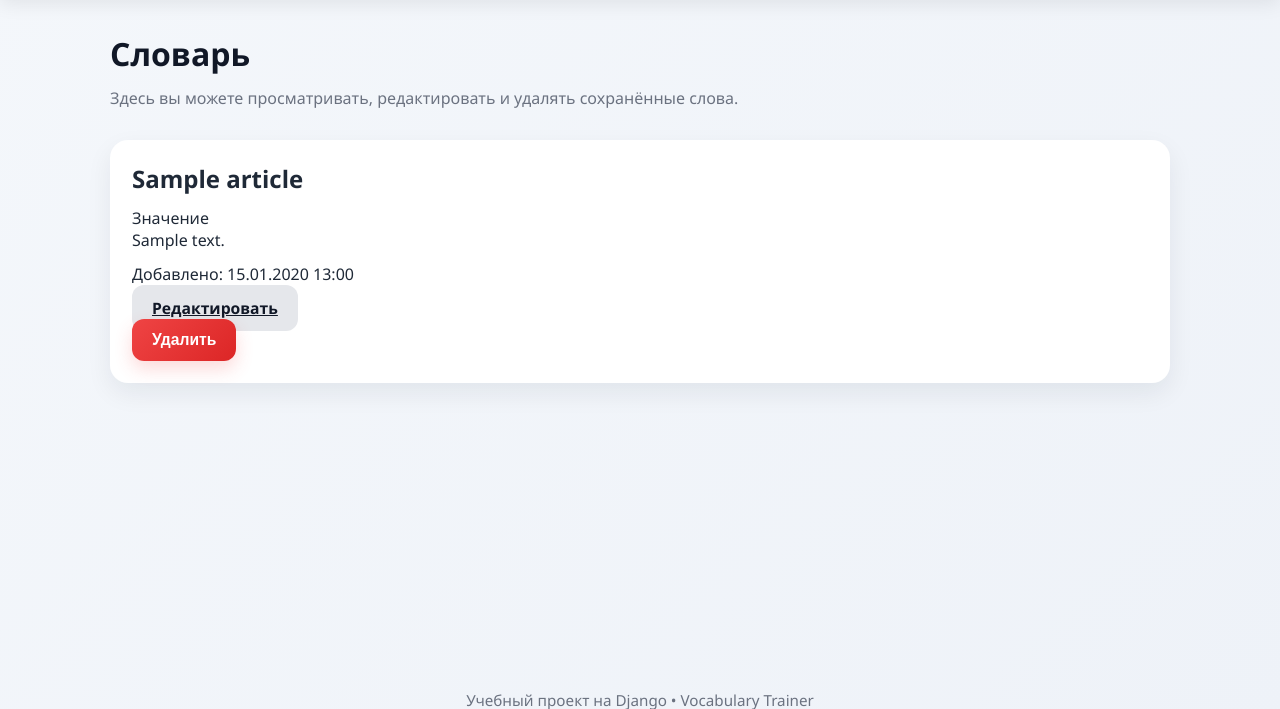
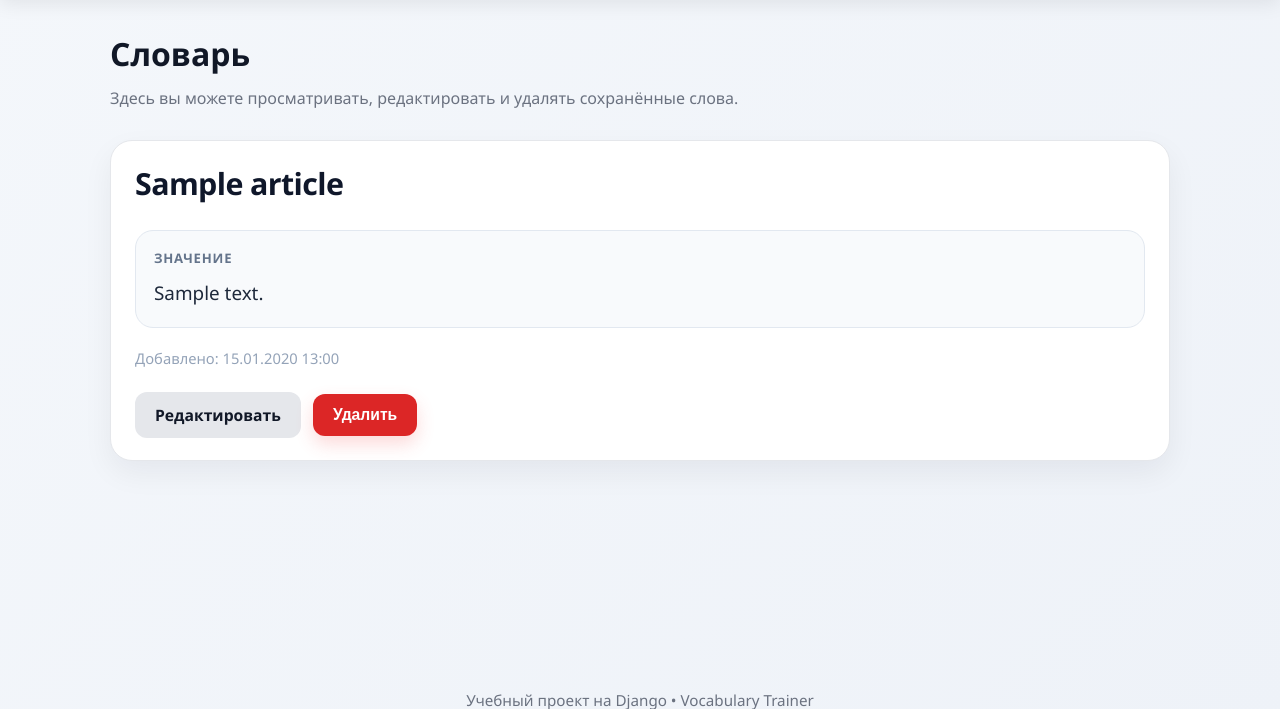
Before and after one commit to lafeya-lamos/webprogram-Word-book, a Django app: page /articles/ in a window 1280 px wide. Shown: the part 70-779 px from the top of the page. Run offline with Django 4.2, Linux system fonts and the light colour scheme; tables that the repository leaves empty hold one stand-in row (values such as "Sample post").

Commit message:
add(edit): добавить интерфейс редактирования слов
Обновлены CSS-стили для формы редактирования и кнопок

```diff
--- a/static/css/style.css
+++ b/static/css/style.css
@@ -525,3 +525,168 @@ textarea {
     color: #991b1b;
     border: 1px solid #fecaca;
 }
+
+/* ===== 表单卡片 ===== */
+.form-card {
+    max-width: 760px;
+    margin: 0 auto;
+}
+
+/* ===== 删除表单按钮同行 ===== */
+.delete-form {
+    margin: 0;
+}
+
+/* ===== 操作按钮组 ===== */
+.card-actions {
+    display: flex;
+    gap: 12px;
+    flex-wrap: wrap;
+    align-items: center;
+    margin-top: 18px;
+}
+
+/* ===== 单词列表卡片 ===== */
+.word-card {
+    background: #ffffff;
+    border: 1px solid #e5e7eb;
+    border-radius: 22px;
+    padding: 26px 24px 22px;
+    box-shadow: 0 12px 30px rgba(15, 23, 42, 0.06);
+    transition: all 0.22s ease;
+    display: flex;
+    flex-direction: column;
+    gap: 18px;
+}
+
+.word-card:hover {
+    transform: translateY(-4px);
+    box-shadow: 0 18px 36px rgba(15, 23, 42, 0.10);
+    border-color: #dbeafe;
+}
+
+/* ===== 卡片顶部 ===== */
+.word-card-header {
+    display: flex;
+    justify-content: space-between;
+    align-items: flex-start;
+    gap: 14px;
+}
+
+/* ===== 单词主标题 ===== */
+.word-main {
+    font-size: 1.9rem;
+    font-weight: 800;
+    color: #0f172a;
+    line-height: 1.15;
+    margin: 0 0 10px;
+    letter-spacing: -0.02em;
+    word-break: break-word;
+}
+
+/* ===== badge：Слово ===== */
+.word-badge {
+    display: inline-block;
+    font-size: 0.78rem;
+    font-weight: 700;
+    color: #2563eb;
+    background: #eff6ff;
+    border: 1px solid #bfdbfe;
+    padding: 6px 12px;
+    border-radius: 999px;
+    letter-spacing: 0.02em;
+}
+
+/* ===== 释义区域 ===== */
+.word-meaning-block {
+    background: #f8fafc;
+    border: 1px solid #e2e8f0;
+    border-radius: 18px;
+    padding: 18px 18px 16px;
+}
+
+.meaning-label {
+    font-size: 0.82rem;
+    font-weight: 700;
+    color: #64748b;
+    text-transform: uppercase;
+    letter-spacing: 0.06em;
+    margin: 0 0 10px;
+}
+
+.word-meaning {
+    font-size: 1.18rem;
+    line-height: 1.8;
+    color: #1e293b;
+    margin: 0;
+    word-break: break-word;
+}
+
+/* ===== 时间信息 ===== */
+.card-date {
+    font-size: 0.92rem;
+    color: #94a3b8;
+    margin: 0;
+    padding-top: 2px;
+}
+
+/* ===== 按钮区域 ===== */
+.card-actions {
+    display: flex;
+    gap: 12px;
+    flex-wrap: wrap;
+    align-items: center;
+    margin-top: 6px;
+}
+
+/* ===== 去掉编辑按钮链接下划线 ===== */
+.btn-link-reset,
+.btn-link-reset:hover,
+.btn-link-reset:focus,
+.btn-link-reset:active,
+.btn-link-reset:visited {
+    text-decoration: none !important;
+}
+
+/* ===== 删除表单不额外占位 ===== */
+.delete-form {
+    margin: 0;
+}
+
+/* ===== 让列表更像卡片墙 ===== */
+.card-grid {
+    display: grid;
+    grid-template-columns: repeat(auto-fit, minmax(290px, 1fr));
+    gap: 22px;
+    margin-top: 22px;
+}
+
+/* ===== 小屏优化 ===== */
+@media (max-width: 640px) {
+    .word-card {
+        padding: 22px 18px 20px;
+        border-radius: 18px;
+    }
+
+    .word-main {
+        font-size: 1.55rem;
+    }
+
+    .word-meaning {
+        font-size: 1.05rem;
+    }
+}
+
+/* ===== 危险按钮强化 ===== */
+.btn-danger {
+    background: #dc2626;
+    color: #ffffff;
+    border: none;
+    transition: all 0.2s ease;
+}
+
+.btn-danger:hover {
+    background: #b91c1c;
+    transform: translateY(-1px);
+    box-shadow: 0 8px 18px rgba(220, 38, 38, 0.22);
+}
```
